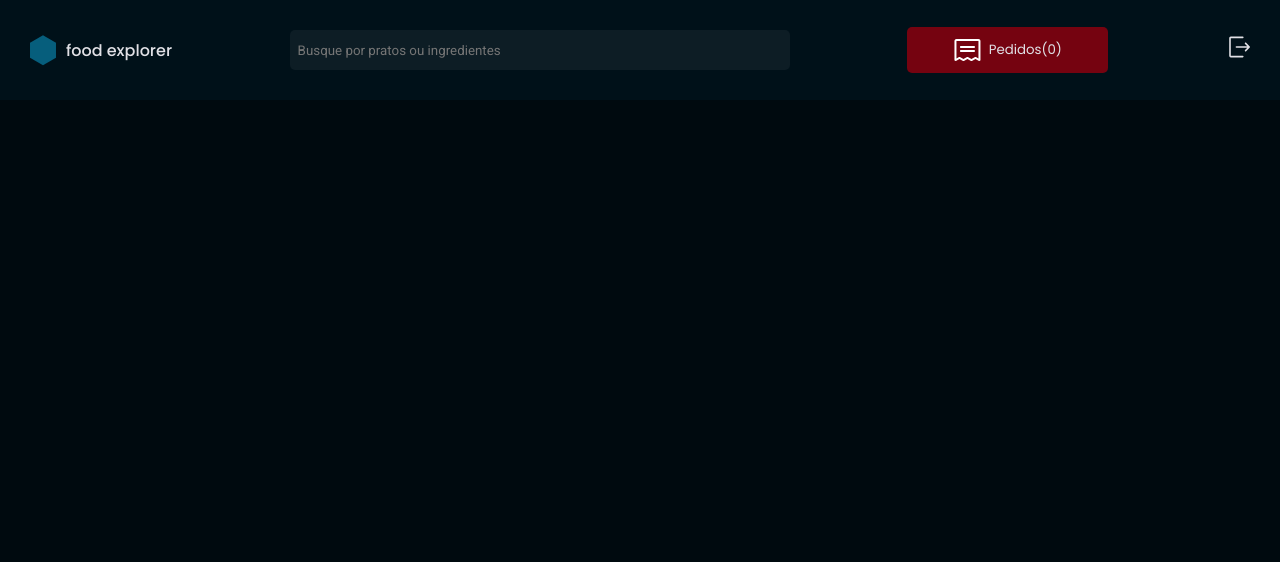
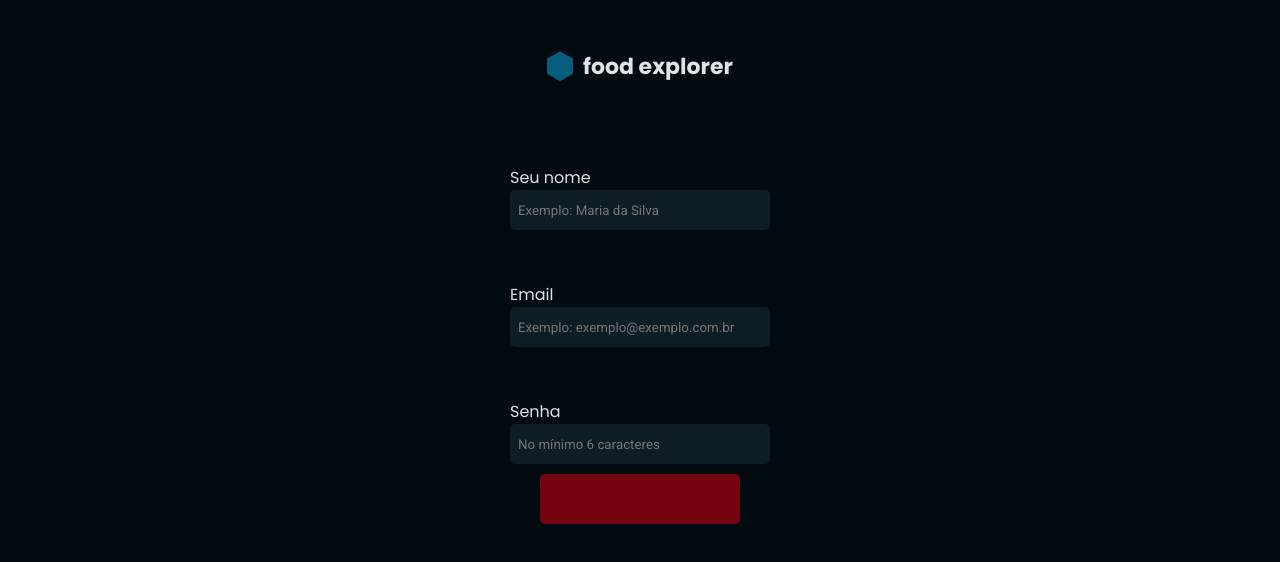
Before and after one commit to fcomateus/explorer-food-frontend, a React (Vite) app: page / in a window 1280 px wide. Shown: the top 562 px of the page. Built offline with nearby package versions, Linux system fonts and the light colour scheme.

Commit message:
signup page in progress

```diff
--- a/src/App.jsx
+++ b/src/App.jsx
@@ -4,7 +4,7 @@ import Signup from './pages/Signup'
 function App() {
 
   return (
-        <Header/>
+        <Signup/>
   )
 }
 
--- a/src/components/Button/index.jsx
+++ b/src/components/Button/index.jsx
@@ -1,7 +1,6 @@
 import { Container } from "./style";
 
 export default function Button({ color, text }) {
-    console.log(color);
     return (
         <Container
             style={{backgroundColor: color}}
--- a/src/components/InputText/index.jsx
+++ b/src/components/InputText/index.jsx
@@ -1,12 +1,14 @@
 import { Container } from './style';
 
-export default function InputText({ placeholder, ...rest }) {
+export default function InputText({ placeholder, min, max, ...rest }) {
   return (
     <Container
     {...rest}
     >
       <input
         type="text"
+        minLength={min}
+        maxLength={max}
         placeholder={placeholder}
       />
     </Container>
--- a/src/pages/Signup/index.jsx
+++ b/src/pages/Signup/index.jsx
@@ -1,4 +1,5 @@
 import { Container } from './style';
+import Button from '../../components/Button'
 import InputText from '../../components/InputText'
 
 export default function Signup() {
@@ -15,9 +16,33 @@ export default function Signup() {
       </div>
 
       <div className="input-wrapper">
+        <label htmlFor="name">Seu nome</label>
+        <InputText
+          id="name"
+          placeholder="Exemplo: Maria da Silva"
+        />
+      </div>
+
+      <div className="input-wrapper">
         <label htmlFor="email">Email</label>
-        <InputText id="email"/>
+        <InputText
+          id="email"
+          placeholder="Exemplo: exemplo@exemplo.com.br"
+        />
       </div>
+
+      <div className="input-wrapper">
+        <label htmlFor="password">Senha</label>
+        <InputText
+          id="email"
+          min='6'
+          placeholder="No mínimo 6 caracteres"
+        />
+      </div>
+
+      <Button
+        color='#750310'
+      />
 
     </Container>
 
--- a/src/pages/Signup/style.js
+++ b/src/pages/Signup/style.js
@@ -14,11 +14,12 @@ export const Container = styled.div`
 
     font-weight: bold;
     font-size: 22px;
-    margin: 50px 0 70px;
+    margin: 50px 0 40px;
   }
 
   .input-wrapper {
     width: 280px;
     padding: 10px;
+    margin-top: 32px;
   }
 `
```
